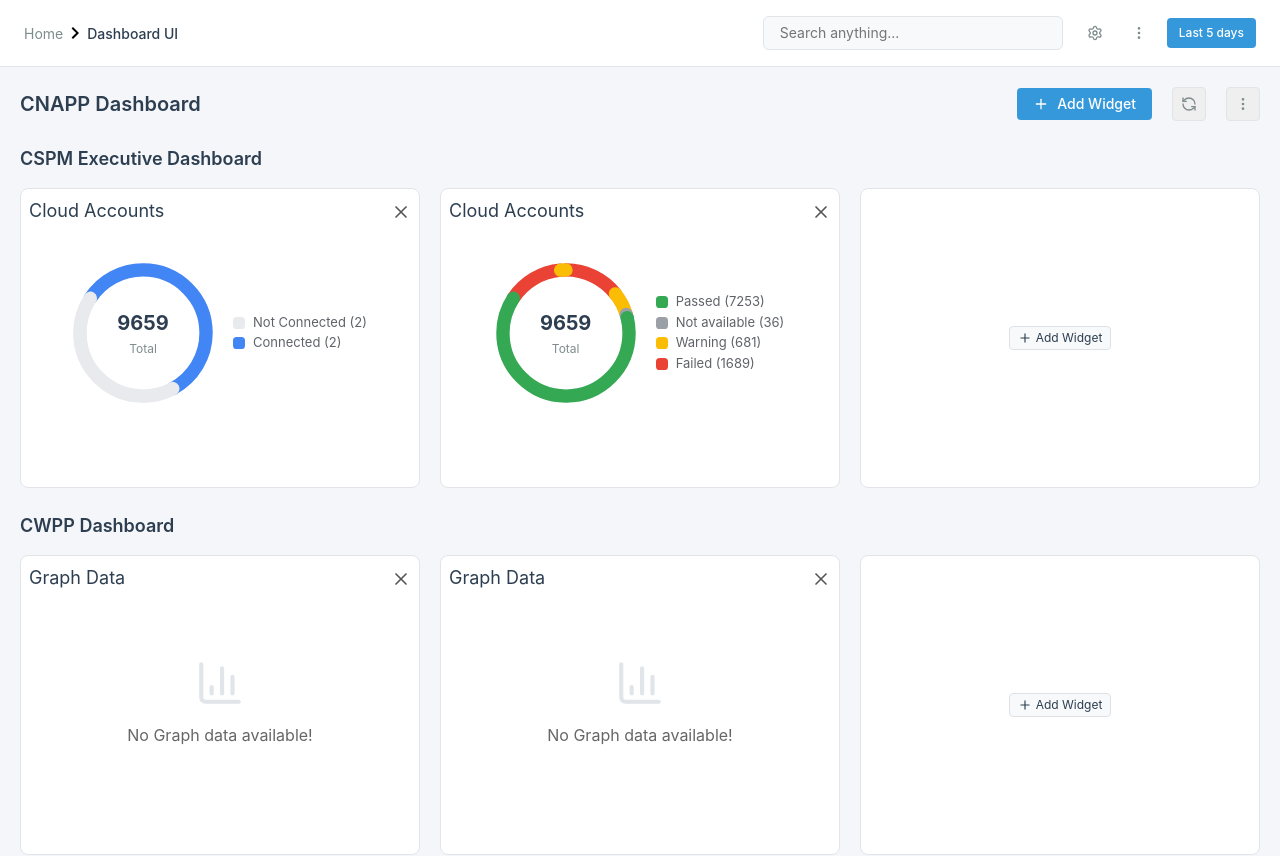
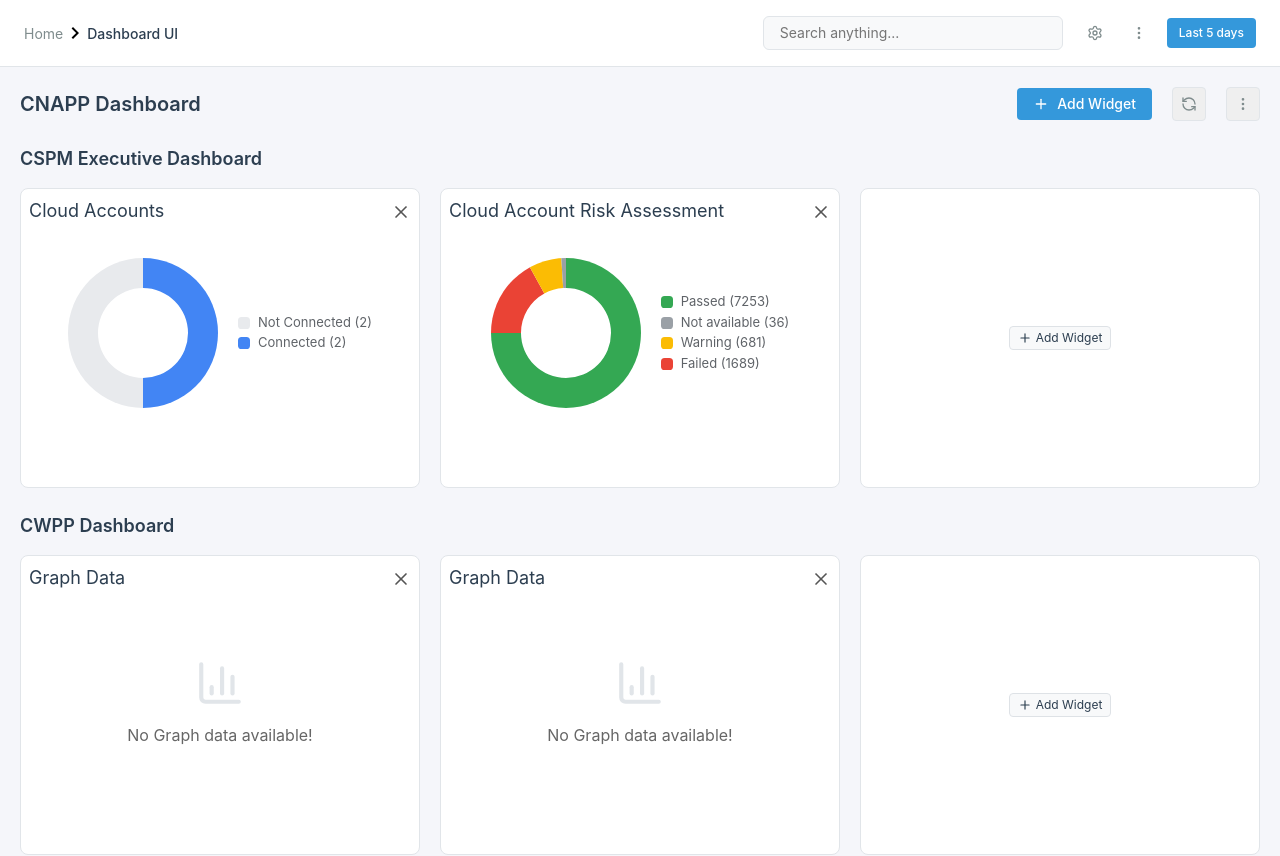
Before and after one commit to Dibya12345/accunox_frontend, a React (Vite) app: page / in a window 1280 px wide. Shown: the top 856 px of the page. Built offline with nearby package versions, Linux system fonts and the light colour scheme.

Commit message:
fixed the donut chart

```diff
--- a/package.json
+++ b/package.json
@@ -16,6 +16,7 @@
     "@mui/x-charts": "^8.11.1",
     "@mui/x-charts-pro": "^8.11.1",
     "@reduxjs/toolkit": "^2.9.0",
+    "d3": "^7.9.0",
     "formik": "^2.4.6",
     "framer-motion": "^12.23.12",
     "lucide-react": "^0.542.0",
--- a/src/components/ui/DonutChart/donutchart.scss
+++ /dev/null
@@ -1,34 +0,0 @@
-.donut-chart {
-  position: relative;
-  width: 140px;
-  height: 140px;
-
-
-  .donut-svg {
-    width: 100%;
-    height: 100%;
-    transform: rotate(-90deg);
-  }
-
-  .donut-center {
-    position: absolute;
-    top: 50%;
-    left: 50%;
-    transform: translate(-50%, -50%);
-    text-align: center;
-
-    .donut-number {
-      display: block;
-      font-size: 20px;
-      font-weight: 700;
-      color: #2c3e50;
-    }
-
-    .donut-label {
-      display: block;
-      font-size: 12px;
-      color: #7f8c8d;
-      margin-top: 2px;
-    }
-  }
-}
--- a/src/components/ui/DonutChart/index.jsx
+++ /dev/null
@@ -1,51 +0,0 @@
-import React from "react";
-import "./donutchart.scss";
-import { PieChart } from "@mui/x-charts/PieChart";
-
-const DonutChart = ({ segments, total, centerLabel }) => {
-  const radius = 18.915;
-  let currentOffset = 0;
-
-  return (
-    <div className="donut-chart">
-      <svg viewBox="0 0 42 42" className="donut-svg">
-        <circle
-          cx="21"
-          cy="21"
-          r={radius}
-          fill="transparent"
-          stroke="#f1f3f4"
-          strokeWidth="4"
-        />
-        {segments.map((segment, index) => {
-          const strokeDasharray = `${segment.percentage} ${
-            100 - segment.percentage
-          }`;
-          const strokeDashoffset = -currentOffset;
-          currentOffset += segment.percentage;
-
-          return (
-            <circle
-              key={index}
-              cx="21"
-              cy="21"
-              r={radius}
-              fill="transparent"
-              stroke={segment.color}
-              strokeWidth="4"
-              strokeDasharray={strokeDasharray}
-              strokeDashoffset={strokeDashoffset}
-              strokeLinecap="round"
-            />
-          );
-        })}
-      </svg>
-      <div className="donut-center">
-        <span className="donut-number">{total}</span>
-        <span className="donut-label">{centerLabel}</span>
-      </div>
-    </div>
-  );
-};
-
-export default DonutChart;
--- a/src/components/ui/DonutWidget/donutwidget.scss
+++ b/src/components/ui/DonutWidget/donutwidget.scss
@@ -40,5 +40,8 @@
     flex-direction: row;
     justify-content: center;
     align-items: center;
+    svg{
+        border-radius: 50%;
+    }
   }
 }
--- a/src/components/ui/DonutWidget/index.jsx
+++ b/src/components/ui/DonutWidget/index.jsx
@@ -1,19 +1,53 @@
 import "./donutwidget.scss";
 import Legend from "../Legend";
-import DonutChart from "../DonutChart";
 import { X } from "lucide-react";
+import { useMemo } from "react";
+import * as d3 from "d3";
 
-const DonutWidget = ({ segments, items, onClose }) => {
+const MARGIN = 30;
+
+const DonutWidget = ({ width, height, segments, name, items, onClose }) => {
+  const colors = segments.map((segment) => segment.color);
+  const data = items.map((item, index) => ({
+    name: item.label,
+    value: segments[index]?.percentage ?? 0,
+  }));
+
+  const radius = Math.min(width, height) / 2 - MARGIN;
+
+  const pie = useMemo(() => {
+    const pieGenerator = d3.pie().value((d) => d.value);
+    return pieGenerator(data);
+  }, [data]);
+
+  const arcs = useMemo(() => {
+    const arcPathGenerator = d3.arc();
+    return pie.map((p) =>
+      arcPathGenerator({
+        innerRadius: 120,
+        outerRadius: radius,
+        startAngle: p.startAngle,
+        endAngle: p.endAngle,
+      })
+    );
+  }, [radius, pie]);
+
   return (
     <div className="donut_graph_widget">
       <div className="widget_header">
-        <span>Cloud Accounts</span>
+        <span>{name}</span>
         <span className="close_icon" onClick={onClose}>
           <X />
         </span>
       </div>
       <div className="widget_content">
-        <DonutChart segments={segments} total="9659" centerLabel="Total" />
+        <svg width={width} height={height} style={{ display: "inline-block" }}>
+          <g transform={`translate(${width / 2}, ${height / 2})`}>
+            {arcs.map((arc, i) => (
+              <path key={i} d={arc} fill={colors[i % colors.length]} />
+            ))}
+          </g>
+        </svg>
         <Legend items={items} />
       </div>
     </div>
--- a/src/pages/dashboard.jsx
+++ b/src/pages/dashboard.jsx
@@ -74,7 +74,10 @@ const Dashboard = () => {
                   <DonutWidget
                     key={item.widget_id}
                     segments={item.segments}
+                    name={item.name}
                     items={item.items}
+                    width={150}
+                    height={150}
                     onClose={() => handleWidgetClose(item.id, item.widget_id)}
                   />
                 ) : (
```
Also changed, not shown: 1 other file (tests, documents, lock files or other folders).
